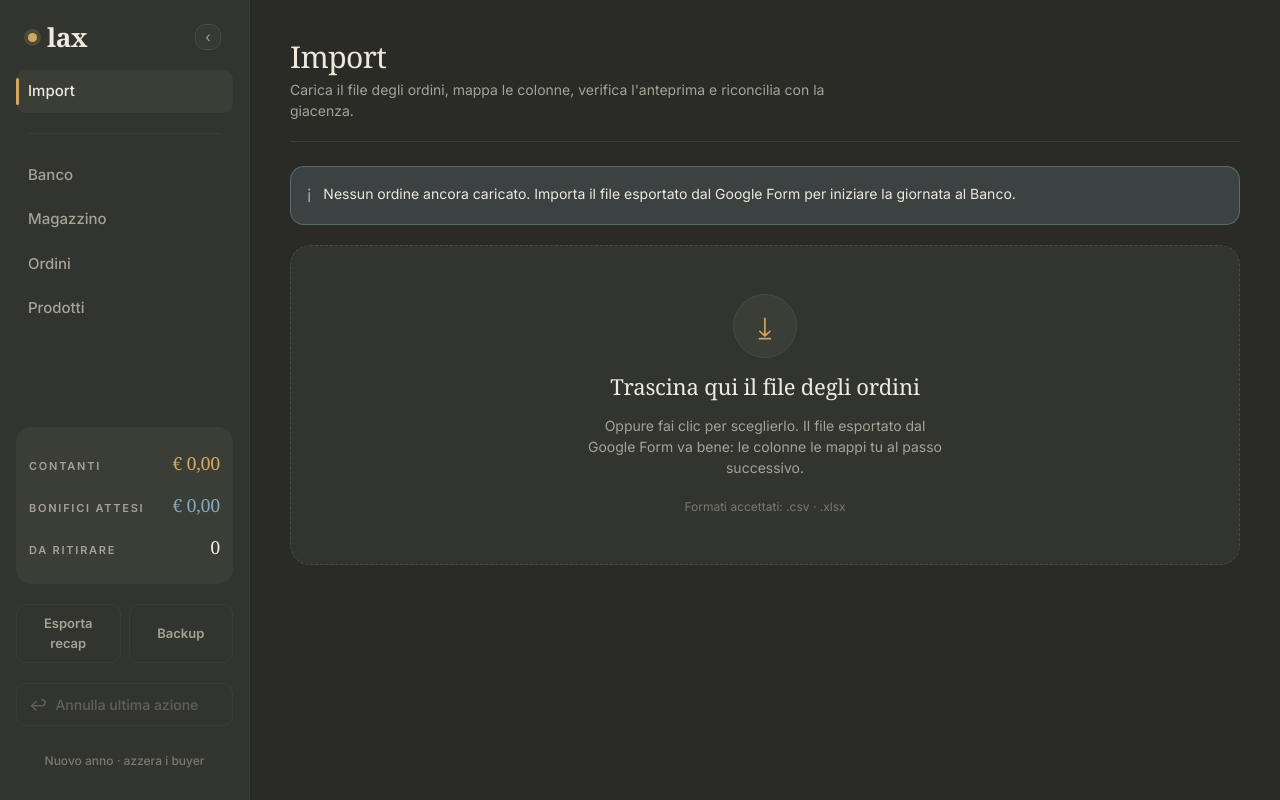
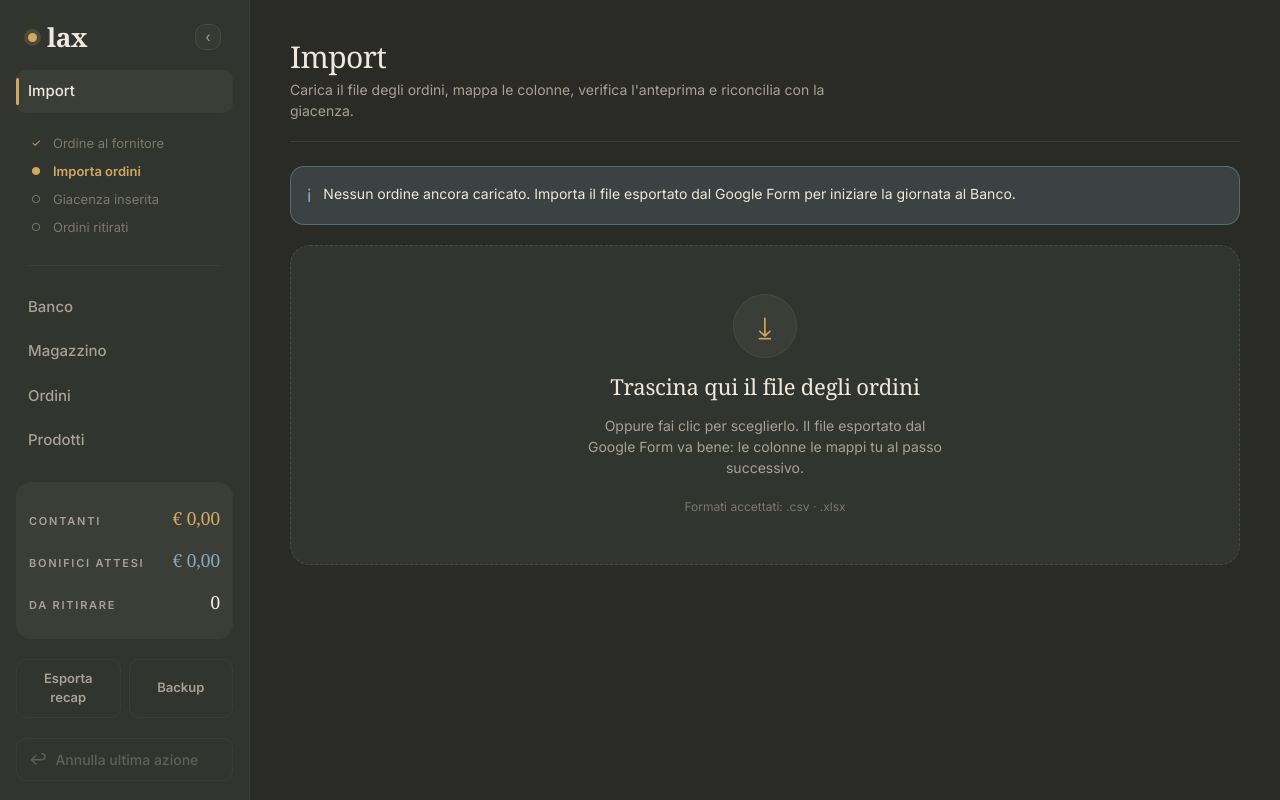
Before and after one commit to EmmaZanoli/lax, a React (Vite) app: page /import in a window 1280 px wide. Built offline with nearby package versions, Linux system fonts and the light colour scheme.

Commit message:
status bar

```diff
--- a/src/components/Sidebar.module.css
+++ b/src/components/Sidebar.module.css
@@ -116,37 +116,92 @@
   margin: var(--space-2) var(--space-3);
 }
 
-/* ---- Prossimo passo: promemoria giacenze post-import ---- */
+/* -------------------------------------------- workflow stepper */
 
-.nextStep {
+.stepper {
   display: flex;
   flex-direction: column;
-  gap: 5px;
-  padding: var(--space-2) var(--space-3);
-  border-radius: var(--radius-sm);
-  background: color-mix(in srgb, var(--brass) 8%, transparent);
-  border: 1px solid color-mix(in srgb, var(--brass) 22%, transparent);
-  border-left: 3px solid var(--brass);
+  padding: var(--space-1) var(--space-3);
 }
 
-.nextStepLabel {
-  font-size: 10px;
-  font-weight: 700;
-  letter-spacing: 0.14em;
-  text-transform: uppercase;
+.stepItem {
+  display: flex;
+  align-items: flex-start;
+  gap: 9px;
+  padding: 4px 0;
+}
+
+.stepIcon {
+  flex: none;
+  width: 16px;
+  text-align: center;
+  font-size: 11px;
+  line-height: 20px;
+}
+
+.stepItem[data-status='done'] .stepIcon {
+  color: var(--brass);
+}
+
+.stepItem[data-status='active'] .stepIcon {
+  color: var(--brass);
+}
+
+.stepItem[data-status='pending'] .stepIcon {
   color: var(--text-weak);
 }
 
-.nextStepLink {
+.stepLabel {
   font-size: 13px;
+  line-height: 20px;
+}
+
+.stepItem[data-status='done'] .stepLabel {
+  color: var(--text-weak);
+}
+
+.stepItem[data-status='active'] .stepLabel {
+  color: var(--text);
+  font-weight: 500;
+}
+
+.stepItem[data-status='pending'] .stepLabel {
+  color: var(--text-weak);
+}
+
+.stepActiveLink {
+  font-size: 13px;
+  line-height: 20px;
   font-weight: 600;
   color: var(--brass);
   text-decoration: none;
   transition: color 120ms ease;
 }
 
-.nextStepLink:hover {
+.stepActiveLink:hover {
   color: color-mix(in srgb, var(--brass) 80%, white);
+}
+
+.stepBody {
+  display: flex;
+  flex-direction: column;
+  gap: 5px;
+  flex: 1;
+  min-width: 0;
+}
+
+.stepBar {
+  height: 3px;
+  border-radius: 2px;
+  background: var(--rule-soft);
+  overflow: hidden;
+}
+
+.stepBarFill {
+  height: 100%;
+  border-radius: 2px;
+  background: var(--brass);
+  transition: width 400ms ease;
 }
 
 .item {
--- a/src/components/Sidebar.tsx
+++ b/src/components/Sidebar.tsx
@@ -1,7 +1,7 @@
 import { useState } from 'react';
 import { Link, NavLink } from 'react-router-dom';
 import { useShallow } from 'zustand/react/shallow';
-import { useStore, totals, formatEuro, stockStatus, downloadRecap, downloadBackup } from '../lib';
+import { useStore, totals, formatEuro, stockStatus, downloadRecap, downloadBackup, isCustomer } from '../lib';
 import { useToast } from './Toast';
 import { ConfirmDialog } from './ConfirmDialog';
 import styles from './Sidebar.module.css';
@@ -9,6 +9,80 @@ import styles from './Sidebar.module.css';
 interface NavItem {
   to: string;
   label: string;
+}
+
+type StepStatus = 'done' | 'active' | 'pending';
+
+function stepIcon(status: StepStatus) {
+  if (status === 'done') return '✓';
+  if (status === 'active') return '●';
+  return '○';
+}
+
+function WorkflowStepper({
+  imported,
+  allStockSet,
+  pickedUpCount,
+  totalCustomers,
+}: {
+  imported: boolean;
+  allStockSet: boolean;
+  pickedUpCount: number;
+  totalCustomers: number;
+}) {
+  const s2: StepStatus = imported ? 'done' : 'active';
+  const s3: StepStatus = !imported ? 'pending' : allStockSet ? 'done' : 'active';
+  const s4: StepStatus =
+    !imported || !allStockSet
+      ? 'pending'
+      : totalCustomers > 0 && pickedUpCount >= totalCustomers
+        ? 'done'
+        : 'active';
+
+  const progress = totalCustomers > 0 ? pickedUpCount / totalCustomers : 0;
+
+  return (
+    <div className={styles.stepper}>
+      <div className={styles.stepItem} data-status="done">
+        <span className={styles.stepIcon} aria-hidden="true">✓</span>
+        <span className={styles.stepLabel}>Ordine al fornitore</span>
+      </div>
+
+      <div className={styles.stepItem} data-status={s2}>
+        <span className={styles.stepIcon} aria-hidden="true">{stepIcon(s2)}</span>
+        {s2 === 'active' ? (
+          <Link to="/import" className={styles.stepActiveLink}>Importa ordini</Link>
+        ) : (
+          <span className={styles.stepLabel}>Ordini importati</span>
+        )}
+      </div>
+
+      <div className={styles.stepItem} data-status={s3}>
+        <span className={styles.stepIcon} aria-hidden="true">{stepIcon(s3)}</span>
+        {s3 === 'active' ? (
+          <Link to="/magazzino" className={styles.stepActiveLink}>Inserisci giacenze</Link>
+        ) : (
+          <span className={styles.stepLabel}>Giacenza inserita</span>
+        )}
+      </div>
+
+      <div className={styles.stepItem} data-status={s4}>
+        <span className={styles.stepIcon} aria-hidden="true">{stepIcon(s4)}</span>
+        <div className={styles.stepBody}>
+          <span className={styles.stepLabel}>
+            {s4 === 'pending'
+              ? 'Ordini ritirati'
+              : `${pickedUpCount} / ${totalCustomers} ritirati`}
+          </span>
+          {s4 !== 'pending' && (
+            <div className={styles.stepBar}>
+              <div className={styles.stepBarFill} style={{ width: `${progress * 100}%` }} />
+            </div>
+          )}
+        </div>
+      </div>
+    </div>
+  );
 }
 
 /** Punto di ingresso: preparazione dei dati (una volta l'anno). */
@@ -35,12 +109,15 @@ export function Sidebar() {
   const live = useStore(
     useShallow((s) => {
       const t = totals(s);
+      const customers = s.buyers.filter(isCustomer);
       return {
         cash: t.cash,
         pending: t.pending,
         toPick: t.toPickCount,
-        ordersImported: s.buyers.length > 0,
-        stockReady: s.catalog.some((p) => p.initialStock > 0),
+        imported: s.buyers.length > 0,
+        allStockSet: s.catalog.length > 0 && s.catalog.every((p) => p.initialStock > 0),
+        pickedUpCount: customers.filter((b) => b.pickedUp).length,
+        totalCustomers: customers.length,
       };
     }),
   );
@@ -98,14 +175,12 @@ export function Sidebar() {
           ))}
         </ul>
 
-        {live.ordersImported && !live.stockReady && (
-          <div className={styles.nextStep}>
-            <span className={styles.nextStepLabel}>Prossimo passo</span>
-            <Link to="/magazzino" className={styles.nextStepLink}>
-              Imposta le giacenze →
-            </Link>
-          </div>
-        )}
+        <WorkflowStepper
+          imported={live.imported}
+          allStockSet={live.allStockSet}
+          pickedUpCount={live.pickedUpCount}
+          totalCustomers={live.totalCustomers}
+        />
 
         <div className={styles.divider} role="separator" />
 
```
